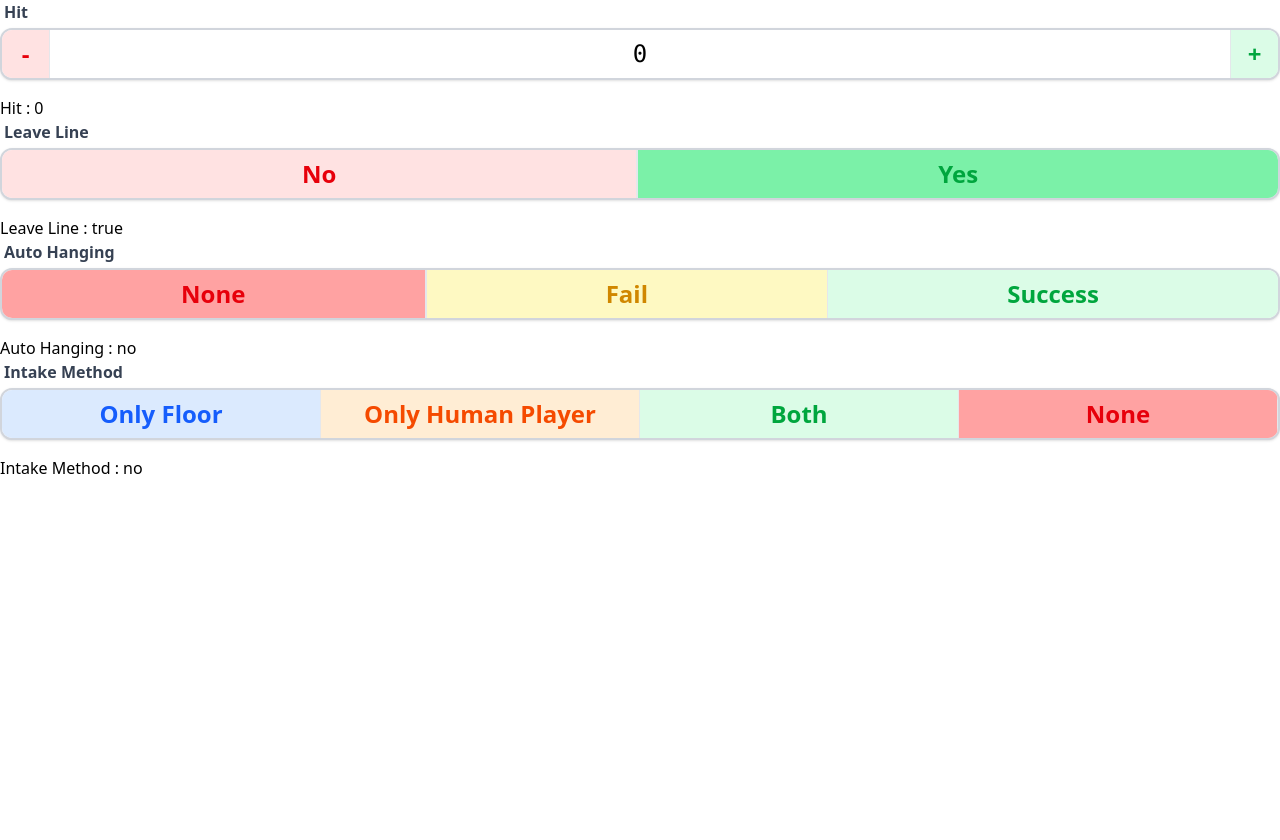
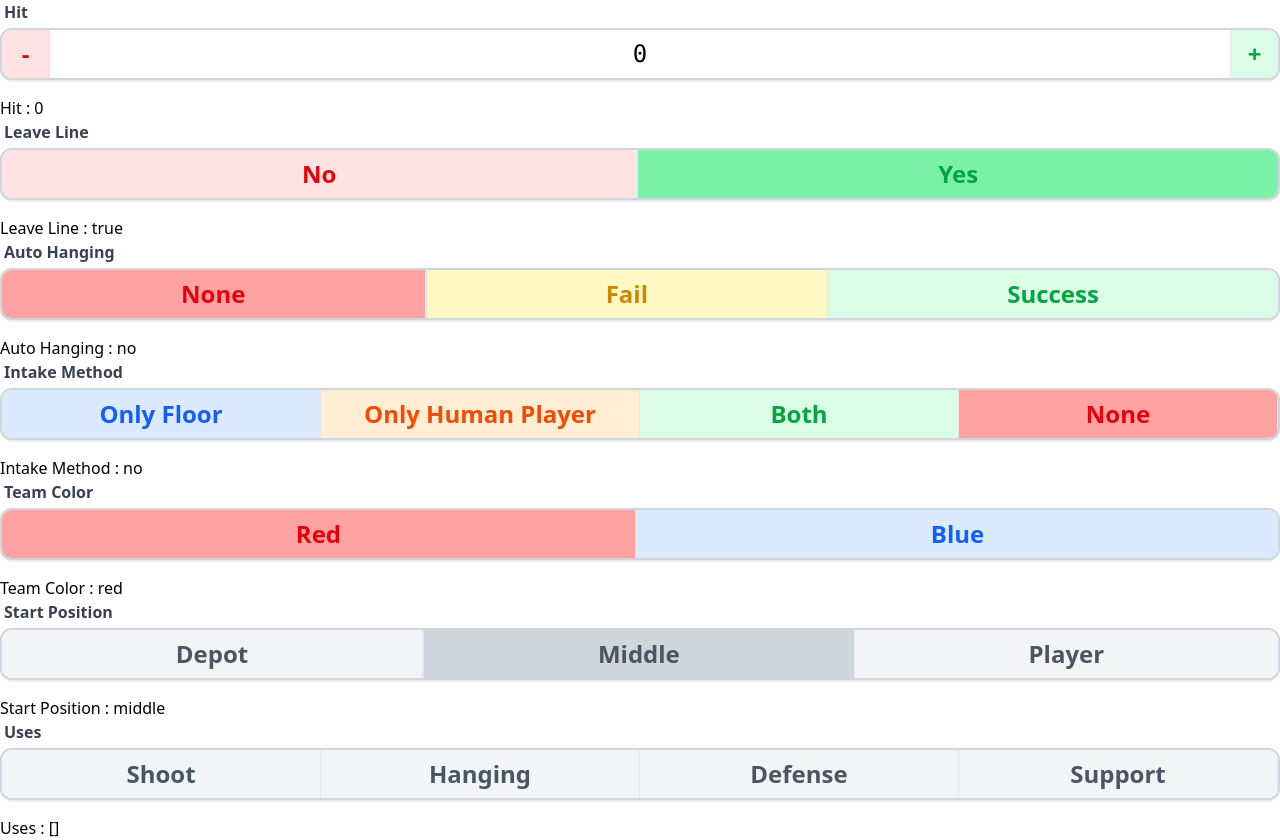
Before and after one commit to qaq362257-rgb/FRC-Scouting, a Vue app in the folder frontend/: page / in a window 1280 px wide. Before the commit the page ends 800 px from the top, so only its background shows below. Built offline with nearby package versions, Linux system fonts and the light colour scheme.

Commit message:
新增隊伍選擇、機器人功能選擇、起始位置選擇

```diff
--- a/frontend/src/App.vue
+++ b/frontend/src/App.vue
@@ -3,12 +3,18 @@ import counter from './components/Counter.vue';
 import confirm from './components/Confirm.vue';
 import hangingState from './components/HangingState.vue';
 import intakeMethod from './components/IntakeMethod.vue';
-import { HangingState, IntakeMethod } from './Constants';
+import teamColor from './components/TeamColor.vue';
+import startPos from './components/StartPos.vue';
+import uses from './components/Uses.vue';
+import { HangingState, IntakeMethod, TeamColor, StartPos } from './Constants';
 import { ref } from 'vue';
 const hitCount = ref(0);
 const doLeaveLine = ref(true);
 const autoHangingState = ref(HangingState.NO);
 const intake = ref(IntakeMethod.NO);
+const color = ref(TeamColor.RED)
+const pos = ref(StartPos.MIDDLE)
+const use = ref([])
 </script>
 <template>
     <counter label="Hit" v-model="hitCount"></counter>
@@ -19,6 +25,12 @@ const intake = ref(IntakeMethod.NO);
     <div>Auto Hanging : {{ autoHangingState }}</div>
     <intakeMethod label="Intake Method" v-model="intake"></intakeMethod>
     <div>Intake Method : {{ intake }}</div>
+    <teamColor label="Team Color" v-model="color"></teamColor>
+    <div>Team Color : {{ color }}</div>
+    <startPos label="Start Position" v-model="pos"></startPos>
+    <div>Start Position : {{ pos }}</div>
+    <uses label="Uses" v-model="use"></uses>
+    <div>Uses : {{ use }}</div>
 </template>
 <style scoped>
 
--- a/frontend/src/Constants.js
+++ b/frontend/src/Constants.js
@@ -10,3 +10,21 @@ export const IntakeMethod = Object.freeze({
     BOTH : 'both',
     NO : 'no',
 });
+
+export const TeamColor = Object.freeze({
+    BLUE: 'blue',
+    RED: 'red'
+});
+
+export const StartPos = Object.freeze({
+    DEPOT: 'depot',
+    MIDDLE: 'middle',
+    PLAYER: 'player'
+});
+
+export const Uses = Object.freeze({
+    SHOOT: 'shoot',
+    HANGING: 'hanging',
+    DEFENSE: 'defense',
+    SUPPORT: 'support'
+});
--- a/frontend/src/components/HangingState.vue
+++ b/frontend/src/components/HangingState.vue
@@ -7,13 +7,7 @@ defineProps({
 const state = defineModel(HangingState.NO);
 
 function changeState(newState) {
-    if (newState === HangingState.NO) {
-        state.value = HangingState.NO;
-    } else if (newState === HangingState.FAIL) {
-        state.value = HangingState.FAIL;
-    } else if (newState === HangingState.SUCCESS) {
-        state.value = HangingState.SUCCESS;
-    }
+    state.value = newState;
 }
 </script>
 <template>
--- a/frontend/src/components/IntakeMethod.vue
+++ b/frontend/src/components/IntakeMethod.vue
@@ -6,15 +6,7 @@ defineProps({
 });
 const method = defineModel(IntakeMethod.NO);
 function changeMethod(nowMethod) {
-    if (nowMethod === IntakeMethod.FLOOR) {
-        method.value = IntakeMethod.FLOOR;
-    } else if (nowMethod === IntakeMethod.PLAYER) {
-        method.value = IntakeMethod.PLAYER;
-    } else if (nowMethod === IntakeMethod.BOTH) {
-        method.value = IntakeMethod.BOTH;
-    } else if (nowMethod === IntakeMethod.NO) {
-        method.value = IntakeMethod.NO;
-    }
+    method.value = nowMethod;
 }
 </script>
 <template>
--- /dev/null
+++ b/frontend/src/components/StartPos.vue
@@ -0,0 +1,42 @@
+<script setup>
+import { StartPos } from '@/Constants';
+
+defineProps({
+    label: String
+});
+const pos = defineModel(StartPos.MIDDLE);
+
+function changePos(newPos) {
+    pos.value = newPos;
+}
+</script>
+<template>
+    <div class="flex flex-col gap-1 mb-4">
+        <label v-if="label" class="text-gray-700 font-bold ml-1">
+            {{ label }}
+        </label>
+        <div class="flex flex-col sm:flex-row items-stretch border-2 border-gray-300 rounded-xl overflow-hidden bg-white shadow-sm">
+            <div
+                @click="changePos(StartPos.DEPOT)"
+                class="h-12 flex grow items-center justify-center bg-gray-100 text-gray-600 transition text-2xl font-bold border-r border-gray-200"
+                :class="{ 'bg-gray-300': pos === StartPos.DEPOT }"
+            >
+                Depot
+            </div>
+            <div
+                @click="changePos(StartPos.MIDDLE)"
+                class="h-12 flex grow items-center justify-center bg-gray-100 text-gray-600 transition text-2xl font-bold border-l border-gray-200"
+                :class="{ 'bg-gray-300': pos === StartPos.MIDDLE }"
+            >
+                Middle
+            </div>
+            <div
+                @click="changePos(StartPos.PLAYER)"
+                class="h-12 flex grow items-center justify-center bg-gray-100 text-gray-600 transition text-2xl font-bold border-l border-gray-200"
+                :class="{ 'bg-gray-300': pos === StartPos.PLAYER }"
+            >
+                Player
+            </div>
+        </div>
+    </div>
+</template>
--- /dev/null
+++ b/frontend/src/components/TeamColor.vue
@@ -0,0 +1,35 @@
+<script setup>
+import { TeamColor } from '@/Constants';
+
+defineProps({
+    label: String
+});
+const teamColor = defineModel(TeamColor.RED);
+
+function setColor(color) {
+    teamColor.value = color;
+}
+</script>
+<template>
+    <div class="flex flex-col gap-1 mb-4">
+        <label v-if="label" class="text-gray-700 font-bold ml-1">
+            {{ label }}
+        </label>
+        <div class="flex items-center border-2 border-gray-300 rounded-xl overflow-hidden bg-white shadow-sm">
+            <div
+                @click="setColor(TeamColor.RED)"
+                class="h-12 flex grow items-center justify-center bg-red-100 text-red-600 transition text-2xl font-bold border-r border-gray-200"
+                :class="{ 'bg-red-300': teamColor === TeamColor.RED }"
+            >
+                Red
+            </div>
+            <div
+                @click="setColor(TeamColor.BLUE)"
+                class="h-12 flex grow items-center justify-center bg-blue-100 text-blue-600 transition text-2xl font-bold border-l border-gray-200"
+                :class="{ 'bg-blue-300': teamColor === TeamColor.BLUE }"
+            >
+                Blue
+            </div>
+        </div>
+    </div>
+</template>
--- /dev/null
+++ b/frontend/src/components/Uses.vue
@@ -0,0 +1,52 @@
+<script setup>
+import { Uses } from '@/Constants';
+
+defineProps({
+    label: String
+});
+const uses = defineModel([]);
+function toggleUse(use) {
+    if (uses.value.includes(use)) {
+        uses.value = uses.value.filter((t) => t !== use);
+    } else {
+        uses.value.push(use);
+    }
+}
+</script>
+<template>
+    <div class="flex flex-col gap-1 mb-4">
+        <label v-if="label" class="text-gray-700 font-bold ml-1">
+            {{ label }}
+        </label>
+        <div class="grid grid-cols-1 sm:grid-cols-2 lg:grid-cols-4 items-stretch border-2 border-gray-300 rounded-xl overflow-hidden bg-white shadow-sm">
+            <div
+                @click="toggleUse(Uses.SHOOT)"
+                class="h-12 grid grow items-center justify-center bg-gray-100 text-gray-600 transition text-2xl font-bold border-r border-gray-200"
+                :class="{'bg-gray-300': uses.includes(Uses.SHOOT)}"
+            >
+                Shoot
+            </div>
+            <div
+                @click="toggleUse(Uses.HANGING)"
+                class="h-12 grid grow items-center justify-center bg-gray-100 text-gray-600 transition text-2xl font-bold border-r border-gray-200"
+                :class="{'bg-gray-300': uses.includes(Uses.HANGING)}"
+            >
+                Hanging
+            </div>
+            <div
+                @click="toggleUse(Uses.DEFENSE)"
+                class="h-12 grid grow items-center justify-center bg-gray-100 text-gray-600 transition text-2xl font-bold border-r border-gray-200"
+                :class="{'bg-gray-300': uses.includes(Uses.DEFENSE)}"
+            >
+                Defense
+            </div>
+            <div
+                @click="toggleUse(Uses.SUPPORT)"
+                class="h-12 grid grow items-center justify-center bg-gray-100 text-gray-600 transition text-2xl font-bold border-r border-gray-200"
+                :class="{'bg-gray-300': uses.includes(Uses.SUPPORT)}"
+            >
+                Support
+            </div>
+        </div>
+    </div>
+</template>
```
